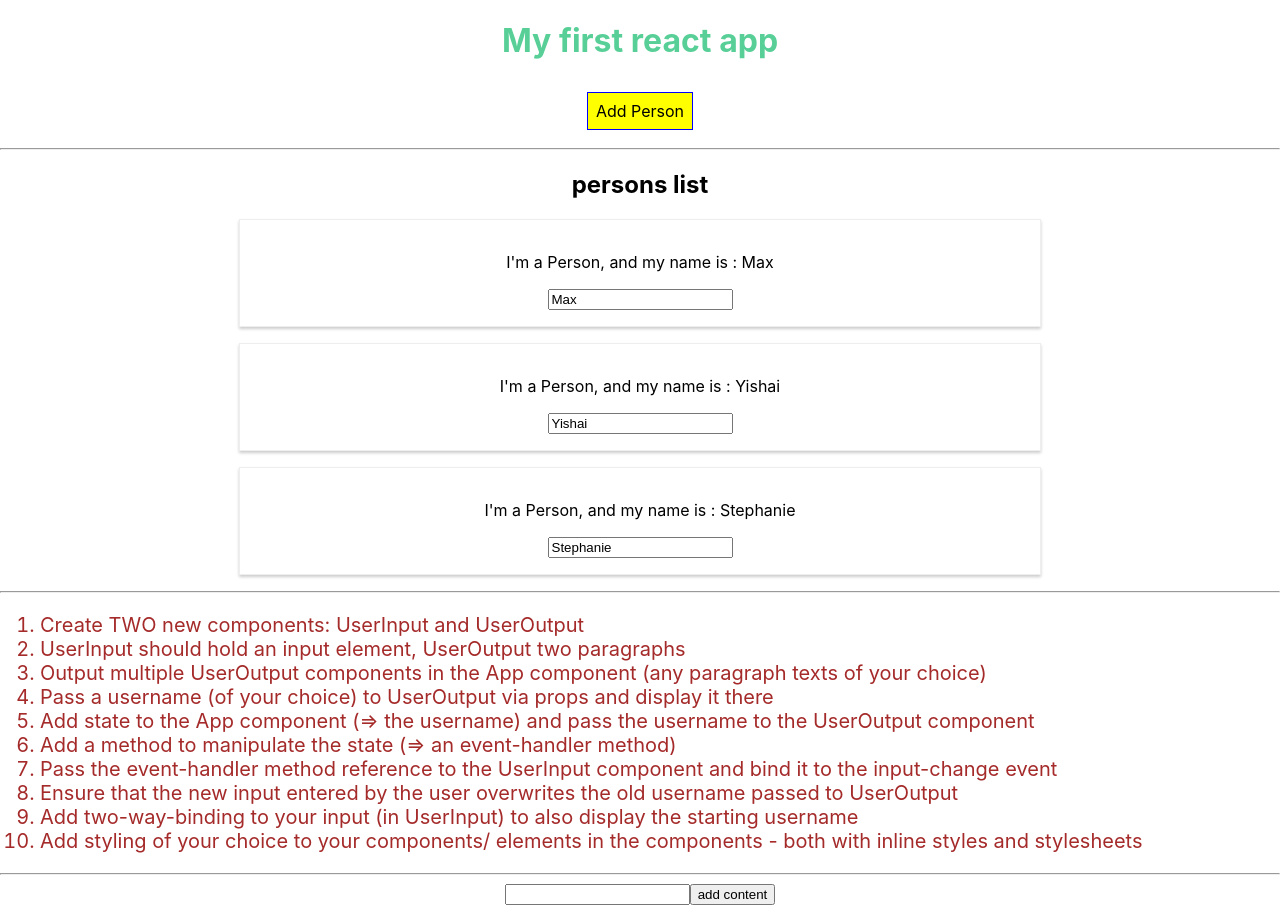
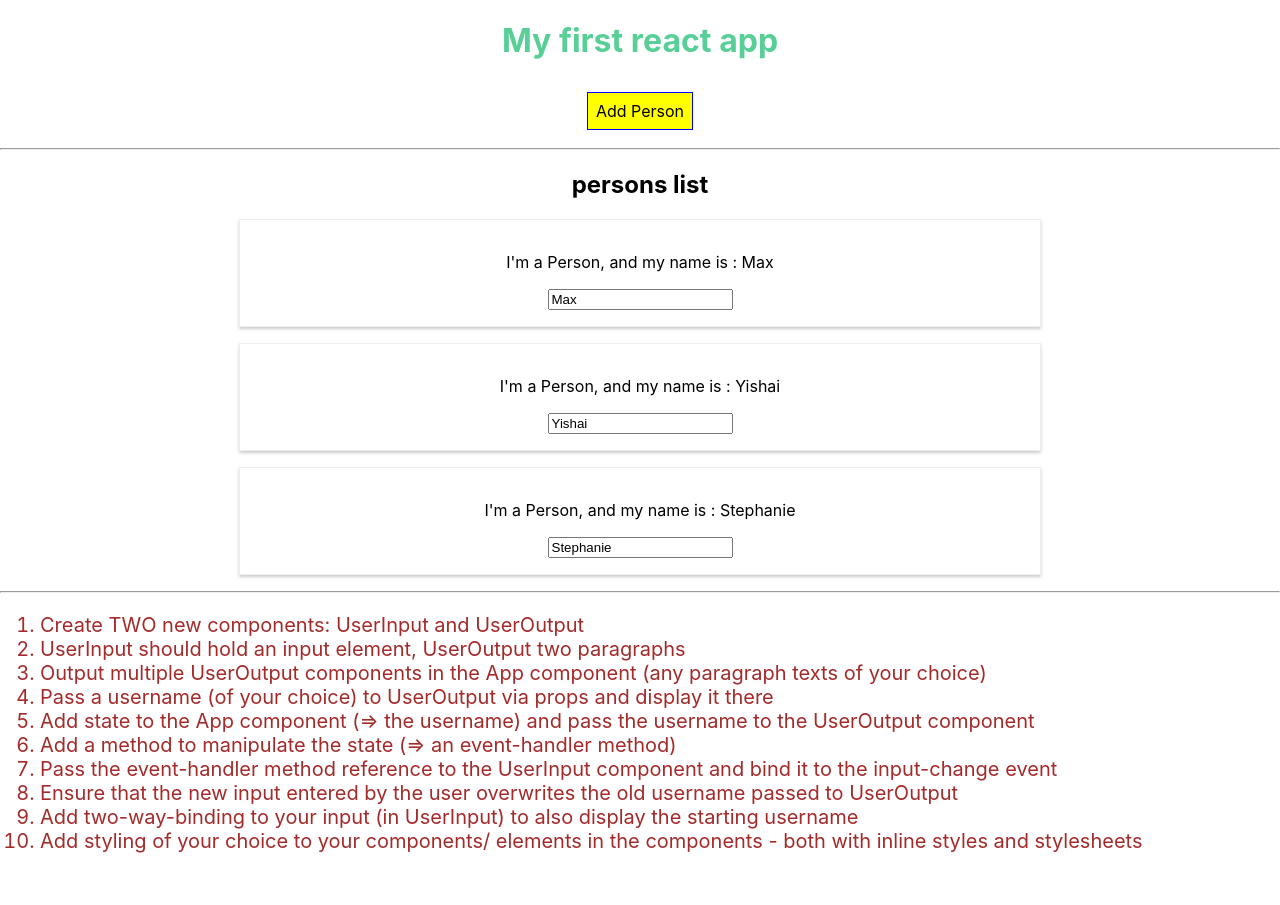
Before and after one commit to yishaiz10/temp-my-first-react-app, a React (Create React App) app: page / in a window 1280 px wide. After the commit the page ends 873 px from the top, so only its background shows below. Built offline with nearby package versions, Linux system fonts and the light colour scheme.

Commit message:
Revert "b10"
This reverts commit cd8e764fa2b449978f31e40f2daf0fdb67d405f9.

```diff
--- a/src/App.js
+++ b/src/App.js
@@ -4,8 +4,6 @@ import React, { Component } from "react";
 import "./App.css";
 import Person from "./Person/Person";
 import Requirements from "./ex1/Requirements";
-import UserInput from "./ex1/UserInput";
-import UserOutput from "./ex1/UserOutput";
 
 class App extends Component {
   state = {
@@ -13,8 +11,7 @@ class App extends Component {
       { name: "Max", age: 28 },
       { name: "Yishai", age: 30 },
       { name: "Stephanie", age: 26 }
-    ],
-    outputs: []
+    ]
   };
 
   switchNameHandler = newName => {
@@ -58,28 +55,13 @@ class App extends Component {
     this.setState({ persons: persons });
   };
 
-  // outputs =[];
-
-  userInputChangedHandler = data => {
-    // debugger
-    console.log({ data });
-
-    const outputs = this.state.outputs;
-
-    outputs.push(data);
-
-    this.setState({ outputs: outputs });
-    // event.target.value
-    // return null;
-  };
-
   render() {
     const style = {
       backgroundColor: "yellow",
       font: "inherit",
       border: "1px solid blue",
       padding: "8px",
-      cursor: "pointer"
+      cursor:'pointer'
     };
 
     return (
@@ -115,14 +97,6 @@ class App extends Component {
         <hr />
 
         <Requirements></Requirements>
-        <hr></hr>
-        {/* <UserInput changed={this.userInputChangedHandler.bind(this)}></UserInput> */}
-        <UserInput changed={this.userInputChangedHandler}></UserInput>
-
-        {this.state.outputs.map(item => {
-          return <UserOutput content={item} />;
-        })}
-        {/* // <UserOutput></UserOutput> */}
 
         {/* <Person name="aaa" booksCount={4} bookCost={30} />
         <Person name="person with children" booksCount={4} bookCost={30}>
--- a/src/Person/Person.js
+++ b/src/Person/Person.js
@@ -2,6 +2,8 @@ import React from "react";
 import "./Person.css";
 
 const person = props => {
+
+
   return (
     <div className="Person">
       <p onClick={props.click}>I'm a Person, and my name is : {props.name} </p>
--- a/src/ex1/UserInput.js
+++ /dev/null
@@ -1,35 +0,0 @@
-import React, { Component } from "react";
-// import "./Requirements.css";
-
-class UserInput extends Component {
-  state = {
-    content: ""
-  };
-
-  updateContent = event => {
-    this.setState({ content: event.target.value });
-  };
-
-  emitUpdatedContent = () => {
-    console.log({ props: this.props });
-    this.props.changed(this.state.content);
-
-    // this.setState({ content: event.target.value });
-  };
-
-  render() {
-    return (
-      <div>
-        <input type="text" onChange={this.updateContent.bind(this)}></input>
-        <input
-          type="button"
-          // onClick={this.props.changed(this.state.content)}
-          onClick={this.emitUpdatedContent}
-          value="add content"
-        ></input>
-      </div>
-    );
-  }
-}
-
-export default UserInput;
--- a/src/ex1/UserOutput.js
+++ /dev/null
@@ -1,12 +0,0 @@
-import React, { Component } from "react";
-// import "./Requirements.css";
-
-class UserOutput extends Component {
-  state = {};
-
-  render() {
-    return <h2>output : {this.props.content}</h2>;
-  }
-}
-
-export default UserOutput;
```
